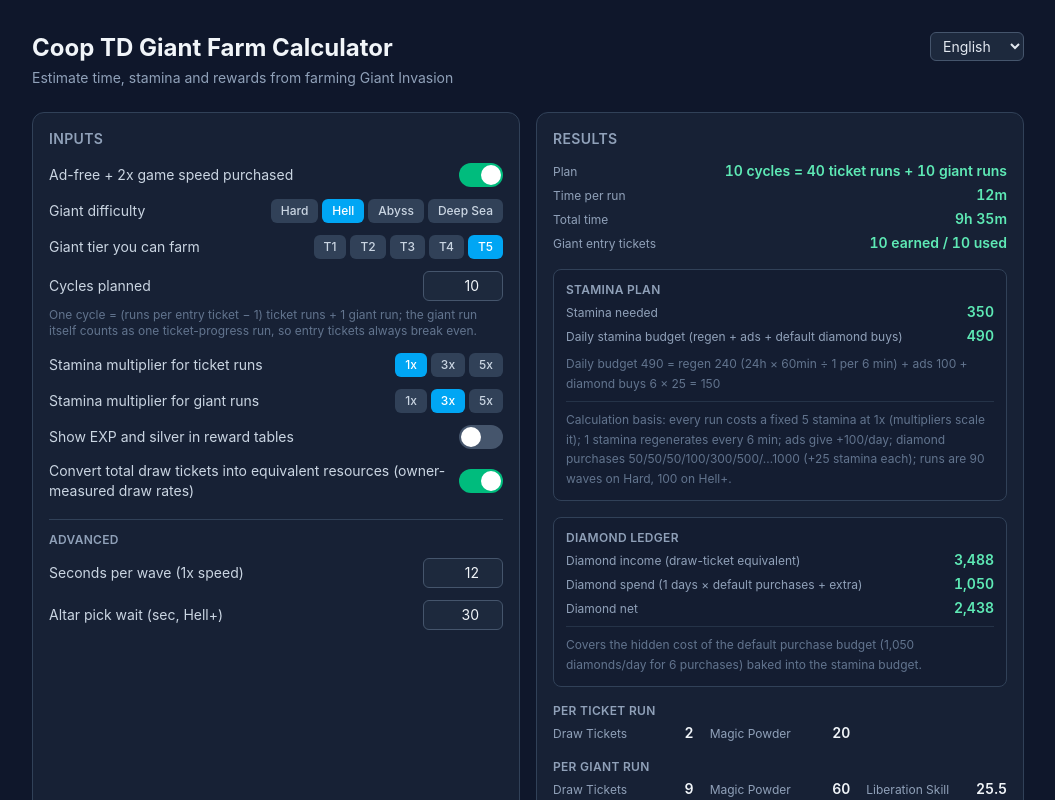
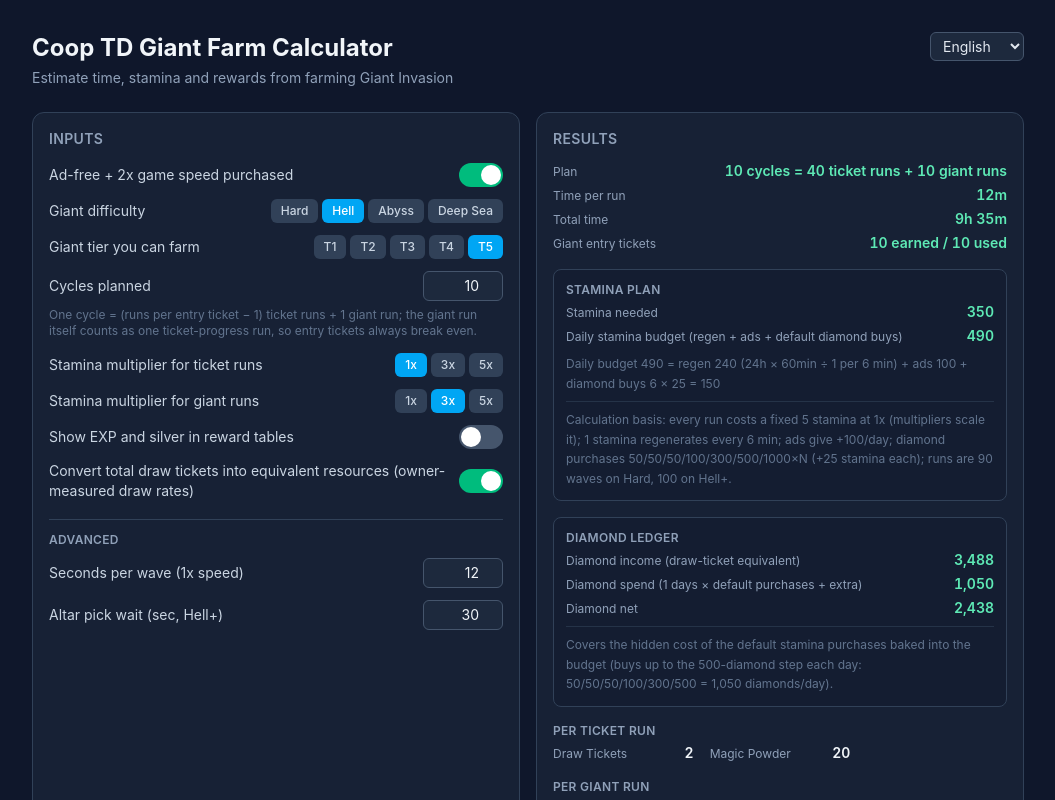
Before and after one commit to changchiyou/coop-td-giant-calculator, a React (Vite) app: page / in a window 1280 px wide. Shown: the top 800 px of the page, without its empty margins (112-1167 px from the left). Built offline with nearby package versions, Linux system fonts and the light colour scheme.

Commit message:
Clarify diamond-ledger and stamina ladder wording
Ledger footnote now says the budget buys stamina up to the 500-diamond step each day (50/50/50/100/300/500 = 1,050/day) instead of the vague '6 purchases'; repeat-step ladder display uses 1000xN instead of the ellipsis form.

```diff
--- a/src/components/ResultPanel.tsx
+++ b/src/components/ResultPanel.tsx
@@ -66,7 +66,12 @@ export function ResultPanel() {
 
   const staminaOver = result.extraStamina > 0
   const parts = staminaBudgetParts(COSTS)
-  const ladder = [...COSTS.diamondPurchaseCosts, `…${COSTS.diamondPurchaseRepeatCost}`].join('/')
+  const ladder = [...COSTS.diamondPurchaseCosts, `${COSTS.diamondPurchaseRepeatCost}×N`].join('/')
+  // The default purchase budget buys up to this ladder step each day.
+  const defaultSteps = COSTS.diamondPurchaseCosts
+    .slice(0, COSTS.defaultDiamondPurchases)
+    .join('/')
+  const defaultTopStep = COSTS.diamondPurchaseCosts[COSTS.defaultDiamondPurchases - 1]
 
   return (
     <section className="rounded-xl border border-slate-700 bg-slate-800/60 p-4">
@@ -159,11 +164,13 @@ export function ResultPanel() {
             {result.diamondNet < 0
               ? t('results.diamondLedgerWarn', {
                   daily: nf.format(result.dailyPurchaseDiamonds),
-                  n: COSTS.defaultDiamondPurchases,
+                  top: defaultTopStep,
+                  steps: defaultSteps,
                 })
               : t('results.diamondLedgerOk', {
                   daily: nf.format(result.dailyPurchaseDiamonds),
-                  n: COSTS.defaultDiamondPurchases,
+                  top: defaultTopStep,
+                  steps: defaultSteps,
                 })}
           </p>
         </div>
--- a/src/i18n/en.json
+++ b/src/i18n/en.json
@@ -57,8 +57,8 @@
     "diamondIncome": "Diamond income (draw-ticket equivalent)",
     "diamondSpend": "Diamond spend ({{days}} days × default purchases + extra)",
     "diamondNet": "Diamond net",
-    "diamondLedgerWarn": "Income cannot fund the default purchase budget ({{daily}} diamonds/day for {{n}} purchases): the stamina budget is optimistic. Reduce purchases or expect a diamond deficit.",
-    "diamondLedgerOk": "Covers the hidden cost of the default purchase budget ({{daily}} diamonds/day for {{n}} purchases) baked into the stamina budget."
+    "diamondLedgerWarn": "Income cannot fund the default stamina purchases baked into the budget (buys up to the {{top}}-diamond step each day: {{steps}} = {{daily}} diamonds/day): the stamina budget is optimistic. Buy fewer refills or expect a diamond deficit.",
+    "diamondLedgerOk": "Covers the hidden cost of the default stamina purchases baked into the budget (buys up to the {{top}}-diamond step each day: {{steps}} = {{daily}} diamonds/day)."
   },
   "resource": {
     "exp": "EXP",
--- a/src/i18n/ja.json
+++ b/src/i18n/ja.json
@@ -57,8 +57,8 @@
     "diamondIncome": "ダイヤ収入（抽選チケット換算）",
     "diamondSpend": "ダイヤ支出（{{days}} 日 × 既定の購入 + 追加購入）",
     "diamondNet": "ダイヤ収支差額",
-    "diamondLedgerWarn": "収入が既定の購入予算（毎日 {{daily}} ダイヤ × {{n}} 回）を賄えません：スタミナ予算は楽観的です。購入を減らすかダイヤ不足を見込んでください。",
-    "diamondLedgerOk": "スタミナ予算に組み込まれた既定購入の隠れコスト（毎日 {{daily}} ダイヤ × {{n}} 回）を賄えます。"
+    "diamondLedgerWarn": "収入が予算に含まれる既定のスタミナ購入（毎日{{top}}ダイヤ枠まで購入：{{steps}} ＝ 毎日{{daily}}ダイヤ）を賄えません：スタミナ予算は楽観的です。購入回数を減らすかダイヤ不足を見込んでください。",
+    "diamondLedgerOk": "予算に含まれる既定のスタミナ購入の隠れコスト（毎日{{top}}ダイヤ枠まで購入：{{steps}} ＝ 毎日{{daily}}ダイヤ）を賄えます。"
   },
   "resource": {
     "exp": "経験値",
--- a/src/i18n/ko.json
+++ b/src/i18n/ko.json
@@ -57,8 +57,8 @@
     "diamondIncome": "다이아 수입(추첨 티켓 환산)",
     "diamondSpend": "다이아 지출({{days}}일 × 기본 구매 + 추가 구매)",
     "diamondNet": "다이아 순액",
-    "diamondLedgerWarn": "수입이 기본 구매 예산(매일 {{daily}} 다이아 × {{n}}회)을 감당하지 못합니다: 체력 예산이 낙관적입니다. 구매를 줄이거나 다이아 부족을 예상하세요.",
-    "diamondLedgerOk": "체력 예산에 포함된 기본 구매의 숨은 비용(매일 {{daily}} 다이아 × {{n}}회)을 감당할 수 있습니다."
+    "diamondLedgerWarn": "수입이 체력 예산에 포함된 기본 구매(매일 {{top}}다이아 단계까지 구매: {{steps}} = 매일 {{daily}}다이아)를 감당하지 못합니다: 체력 예산이 낙관적입니다. 구매를 줄이거나 다이아 부족을 예상하세요.",
+    "diamondLedgerOk": "체력 예산에 포함된 기본 구매의 숨은 비용(매일 {{top}}다이아 단계까지 구매: {{steps}} = 매일 {{daily}}다이아)을 감당할 수 있습니다."
   },
   "resource": {
     "exp": "경험치",
--- a/src/i18n/zh-TW.json
+++ b/src/i18n/zh-TW.json
@@ -57,8 +57,8 @@
     "diamondIncome": "鑽石收入（抽獎券等價換算）",
     "diamondSpend": "鑽石支出（{{days}} 天 × 預設加購 + 額外加購）",
     "diamondNet": "鑽石淨額",
-    "diamondLedgerWarn": "收入不足以支應預設加購預算（每天 {{daily}} 鑽買 {{n}} 次）：體力預算偏樂觀，請減少加購或預期鑽石缺口。",
-    "diamondLedgerOk": "足以支應體力預算內含的預設加購隱性成本（每天 {{daily}} 鑽買 {{n}} 次）。"
+    "diamondLedgerWarn": "收入不足以支應體力預算內含的預設加購（每天買到 {{top}} 鑽那檔：{{steps}} ＝ 每天 {{daily}} 鑽）：體力預算偏樂觀，請減少加購或預期鑽石缺口。",
+    "diamondLedgerOk": "足以支應體力預算內含的預設加購隱性成本（每天買到 {{top}} 鑽那檔：{{steps}} ＝ 每天 {{daily}} 鑽）。"
   },
   "resource": {
     "exp": "經驗值",
```
